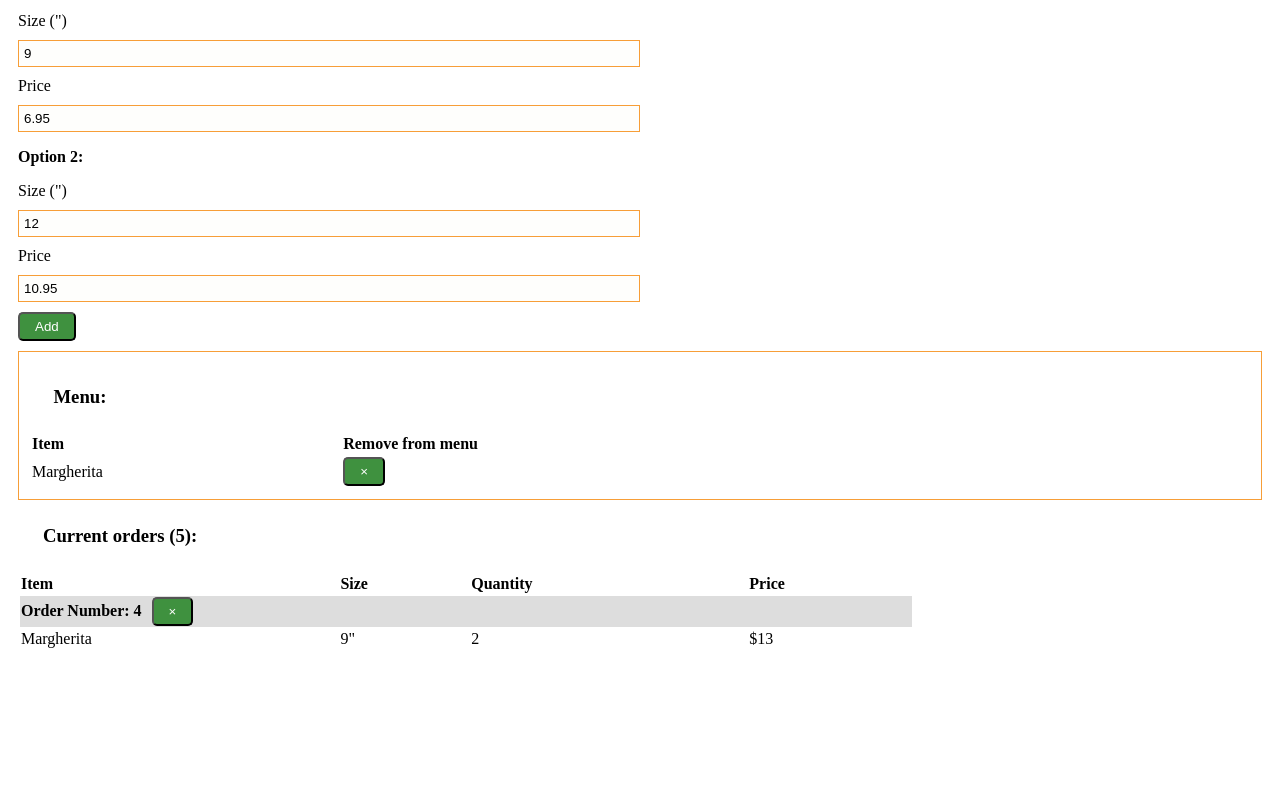
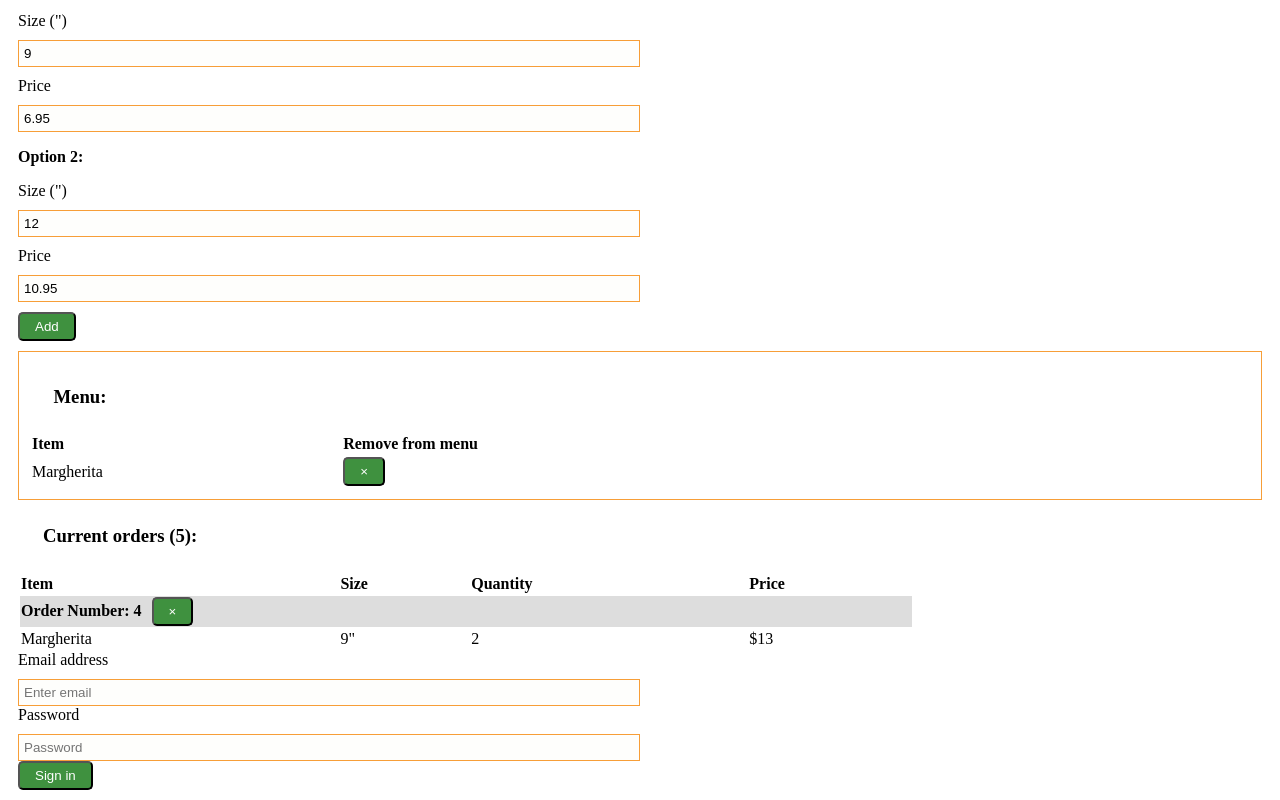
Before and after one commit to chrisdixon161/Pizza-Planet-V2-Stages, a Vue app: page / in a window 1280 px wide. Shown: the part 962-1762 px from the top of the page. Before the commit the page ends 1623 px from the top, so only its background shows below. Built offline with nearby package versions, Linux system fonts and the light colour scheme; no server answers.

Commit message:
adding the login component

```diff
--- a/src/components/Admin.vue
+++ b/src/components/Admin.vue
@@ -48,16 +48,19 @@
         </tbody>
       </table>
     </div>
+    <Login />
   </div>
 </template>
 
 <script>
 import NewPizza from "./NewPizza";
+import Login from "./Login";
 
 export default {
   name: "admin",
   components: {
-    NewPizza
+    NewPizza,
+    Login
   }
 };
 </script>
--- /dev/null
+++ b/src/components/Login.vue
@@ -0,0 +1,15 @@
+<template>
+  <div class="login_wrapper">
+    <form>
+      <div>
+        <label for="email">Email address</label>
+        <input type="email" id="email" placeholder="Enter email" />
+      </div>
+      <div>
+        <label for="password">Password</label>
+        <input type="password" id="password" placeholder="Password" />
+      </div>
+      <button type="button" class="btn_green">Sign in</button>
+    </form>
+  </div>
+</template>
```
